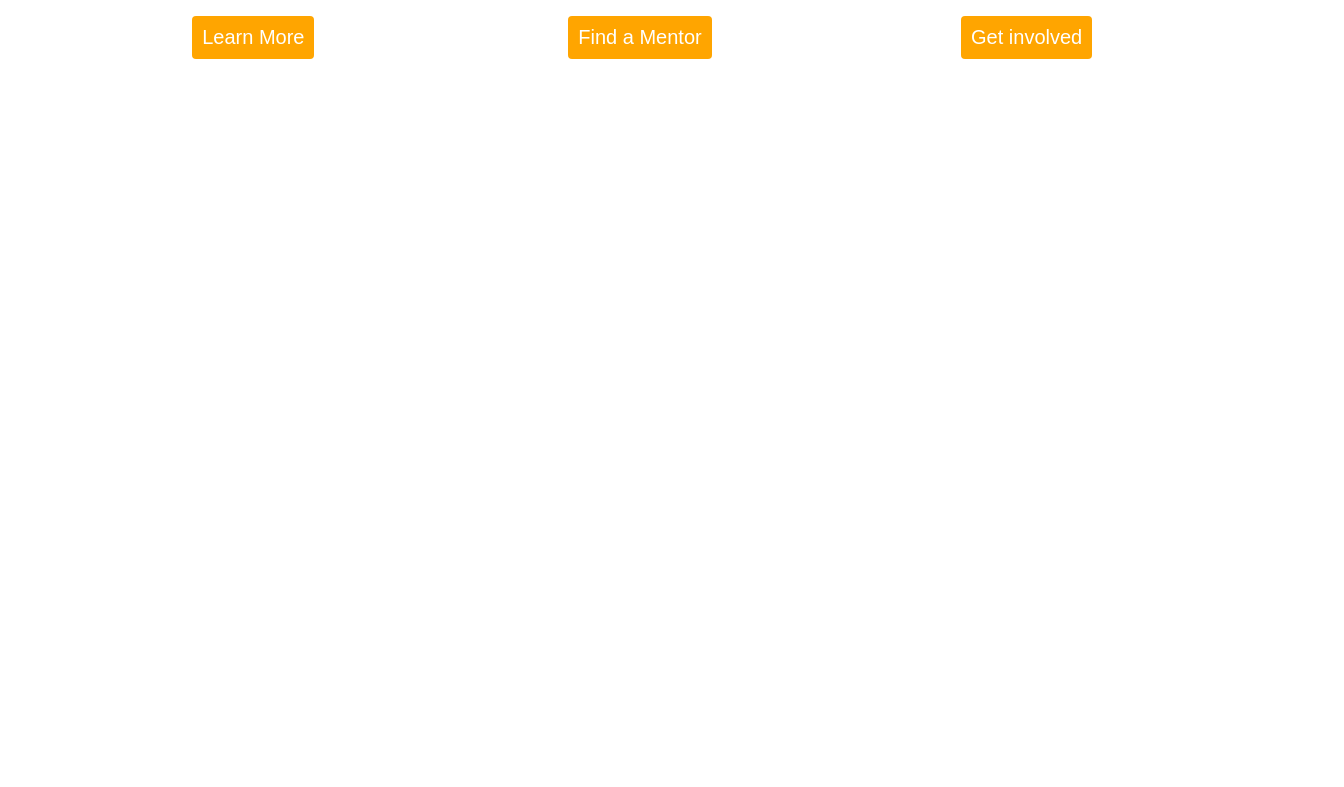
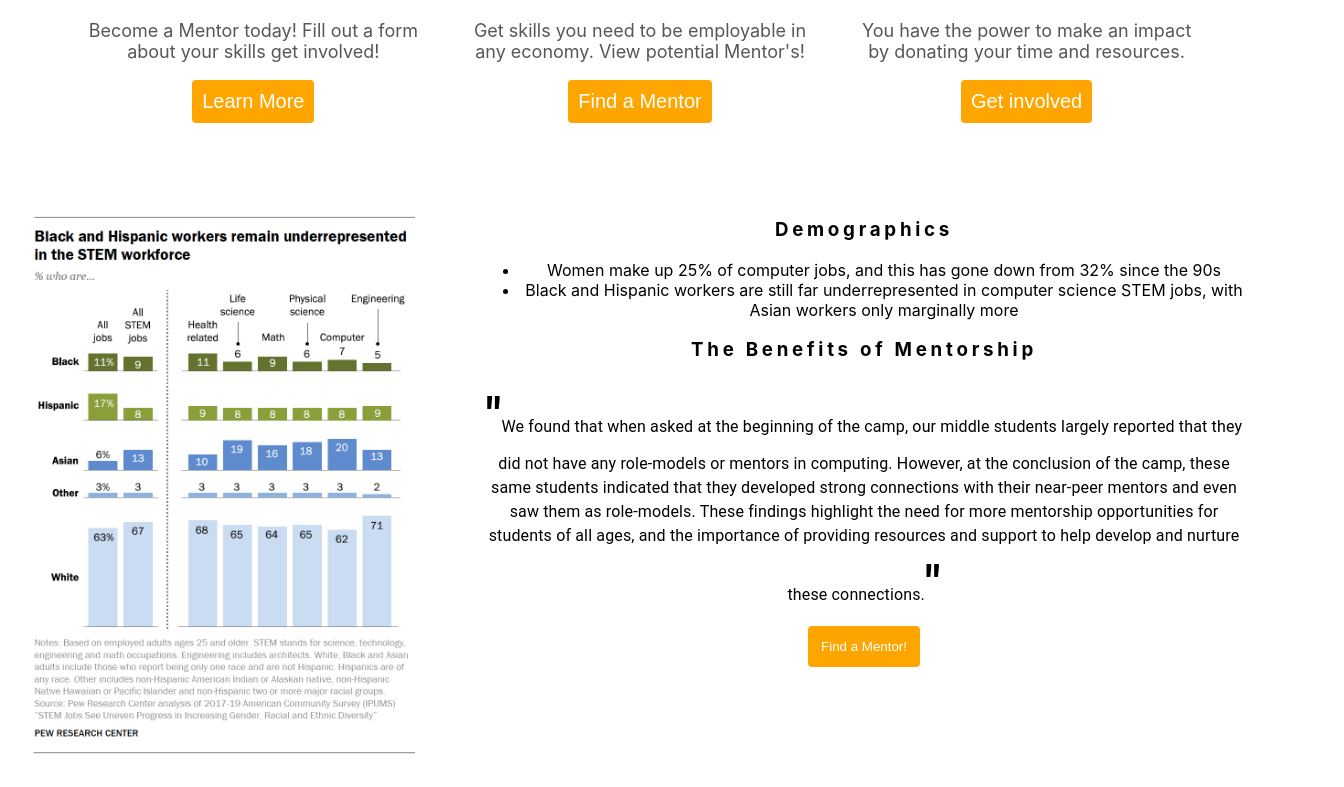
Before and after one commit to kevin-kruelle/mentor-app, a React (Create React App) app: page / in a window 1280 px wide. Shown: the part 1419-2206 px from the top of the page, 1344 px wide, since content can reach past the window. Before the commit the page ends 1538 px from the top, so only its background shows below. Built offline with nearby package versions, Linux system fonts and the light colour scheme.

Commit message:
Facts Page

```diff
--- /dev/null
+++ b/src/Components/Facts.css
@@ -0,0 +1,35 @@
+.facts-flex {
+    display: flex;
+    flex-flow: row nowrap;
+    justify-content: center;
+}
+
+.text-container {
+    padding: 1em 2em;
+}
+
+img {
+    padding: 2em;
+    width: 30%;
+}
+
+h1 {
+    padding: 0em !important;
+}
+
+button {
+    background: orange;
+    border: orange;
+    color: white;
+    padding: 1em;
+    border-radius: 4px;
+}
+
+strong {
+    font-size: 3em;
+    padding-top: 0em;
+}
+
+h3 {
+    letter-spacing:.2em;
+}
--- /dev/null
+++ b/src/Components/Facts.js
@@ -0,0 +1,38 @@
+import React from 'react';
+import Button from '@mui/material/Button';
+import Typography from '@mui/material/Typography';
+import './Facts.css';
+import img from '../images/facts-img.png';
+
+export default function Facts(){
+    return(
+        <div className='facts-flex'>
+            <img src={img} />
+            <div className='text-container'>
+                <h3>Demographics</h3>
+                <ul>
+                    <li>
+                        Women make up 25% of computer jobs, and this has gone down from 32% since the 90s
+                    </li>
+                    <li>
+                        Black and Hispanic workers are still far underrepresented in computer science STEM jobs,
+                        with Asian workers only marginally more
+                    </li>
+                </ul>
+                <h3>The Benefits of Mentorship</h3>
+                <Typography variant="body1" gutterBottom>
+                <strong>"</strong>We found that when asked at the beginning of the camp,
+                    our middle students largely reported that they
+                    did not have any role-models or mentors in computing.
+                    However, at the conclusion of the camp, these same students
+                    indicated that they developed strong connections with their near-peer mentors and even
+                    saw them as role-models. These findings highlight the need for more
+                    mentorship opportunities for students of all ages, and the
+                    importance of providing resources and support to help develop and
+                    nurture these connections.<strong>"</strong>
+                </Typography>
+                <button>Find a Mentor! </button>
+            </div>
+        </div>
+    );
+}
--- a/src/Components/about.js
+++ b/src/Components/about.js
@@ -8,7 +8,6 @@ import { BrowserRouter as Router, Route } from "react-router-dom";
 
 
 function About(){
-
     return (
         <Router>
             <div className="titleContainer">
--- a/src/Components/home.js
+++ b/src/Components/home.js
@@ -1,12 +1,14 @@
 import React from 'react'
 import MainImage from "../images/kid_at_computer.jpg";
 import About from "./about";
+import Facts from './Facts';
 
 function home() {
     return (
         <div className="mainImage">
           <img style={{width: "100%"}}src={MainImage} alt="Kid at Computer Coding"/>
           <About />
+          <Facts />
         </div>
     )
 }
```
Also changed, not shown: src/images/facts-img.png (added).
